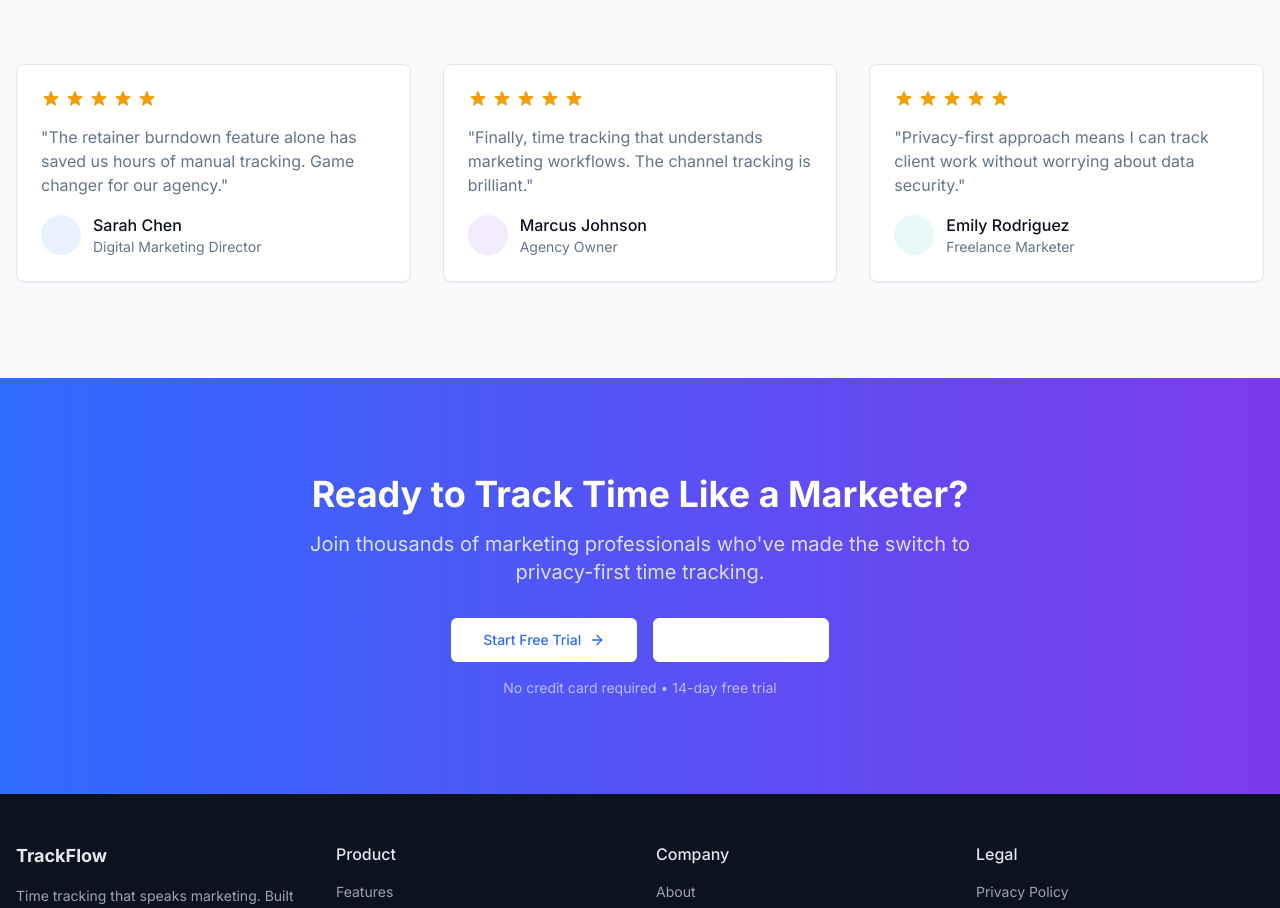
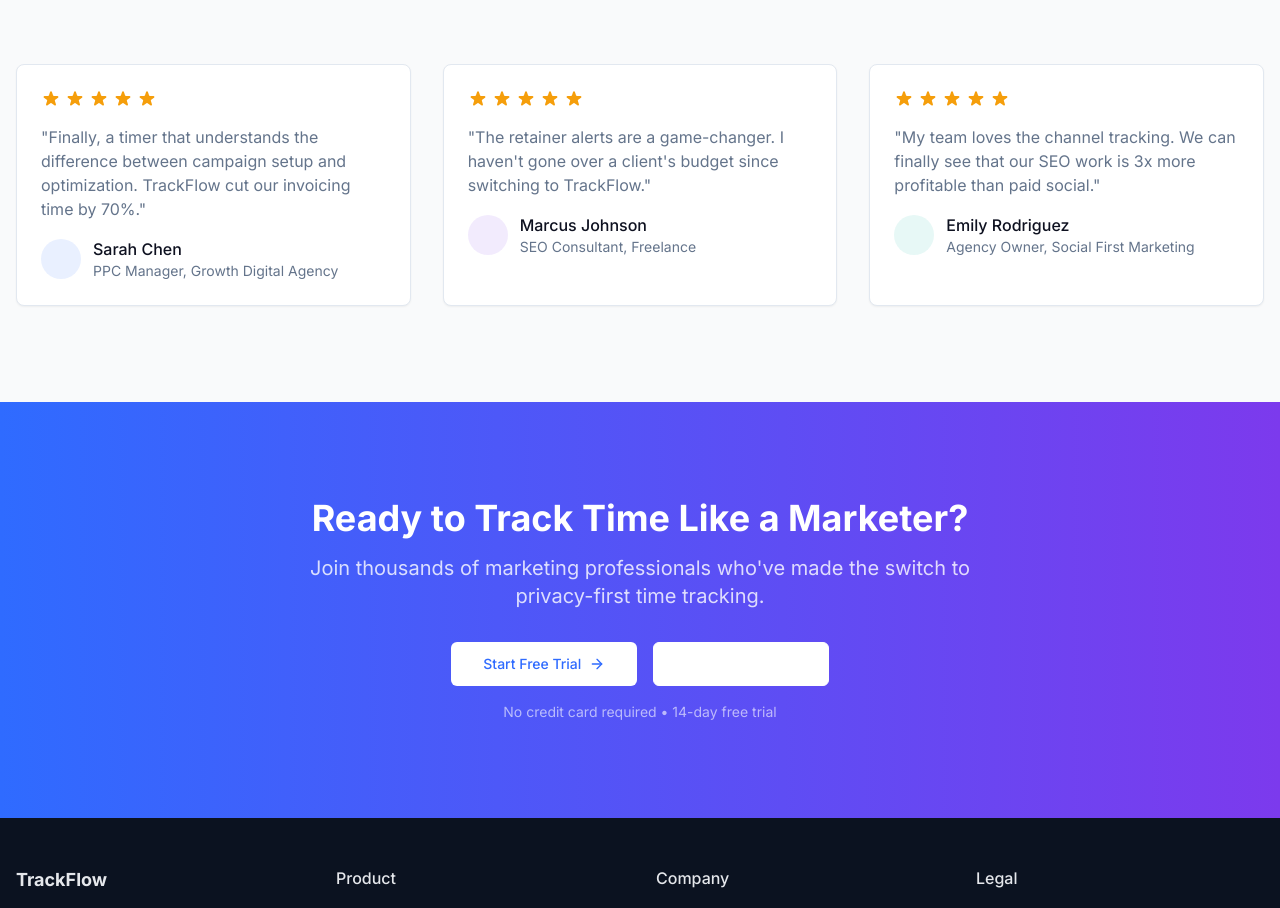
Before and after one commit to PKBibi/trackflow_v2, a Next.js app: page / in a window 1280 px wide. Shown: the part 1666-2574 px from the top of the page. Built offline with nearby package versions, Linux system fonts and the light colour scheme.

Commit message:
Update testimonials: marketing-specific content with real agency feedback

```diff
--- a/app/(marketing)/page.tsx
+++ b/app/(marketing)/page.tsx
@@ -204,13 +204,13 @@ export default function MarketingLandingPage() {
                   ))}
                 </div>
                 <p className="text-muted-foreground mb-4">
-                  "The retainer burndown feature alone has saved us hours of manual tracking. Game changer for our agency."
+                  "Finally, a timer that understands the difference between campaign setup and optimization. TrackFlow cut our invoicing time by 70%."
                 </p>
                 <div className="flex items-center gap-3">
                   <div className="w-10 h-10 bg-[#2F6BFF]/10 rounded-full"></div>
                   <div>
                     <p className="font-medium">Sarah Chen</p>
-                    <p className="text-sm text-muted-foreground">Digital Marketing Director</p>
+                    <p className="text-sm text-muted-foreground">PPC Manager, Growth Digital Agency</p>
                   </div>
                 </div>
               </CardContent>
@@ -226,13 +226,13 @@ export default function MarketingLandingPage() {
                   ))}
                 </div>
                 <p className="text-muted-foreground mb-4">
-                  "Finally, time tracking that understands marketing workflows. The channel tracking is brilliant."
+                  "The retainer alerts are a game-changer. I haven't gone over a client's budget since switching to TrackFlow."
                 </p>
                 <div className="flex items-center gap-3">
                   <div className="w-10 h-10 bg-[#7C3AED]/10 rounded-full"></div>
                   <div>
                     <p className="font-medium">Marcus Johnson</p>
-                    <p className="text-sm text-muted-foreground">Agency Owner</p>
+                    <p className="text-sm text-muted-foreground">SEO Consultant, Freelance</p>
                   </div>
                 </div>
               </CardContent>
@@ -248,13 +248,13 @@ export default function MarketingLandingPage() {
                   ))}
                 </div>
                 <p className="text-muted-foreground mb-4">
-                  "Privacy-first approach means I can track client work without worrying about data security."
+                  "My team loves the channel tracking. We can finally see that our SEO work is 3x more profitable than paid social."
                 </p>
                 <div className="flex items-center gap-3">
                   <div className="w-10 h-10 bg-[#16B8A6]/10 rounded-full"></div>
                   <div>
                     <p className="font-medium">Emily Rodriguez</p>
-                    <p className="text-sm text-muted-foreground">Freelance Marketer</p>
+                    <p className="text-sm text-muted-foreground">Agency Owner, Social First Marketing</p>
                   </div>
                 </div>
               </CardContent>
```
